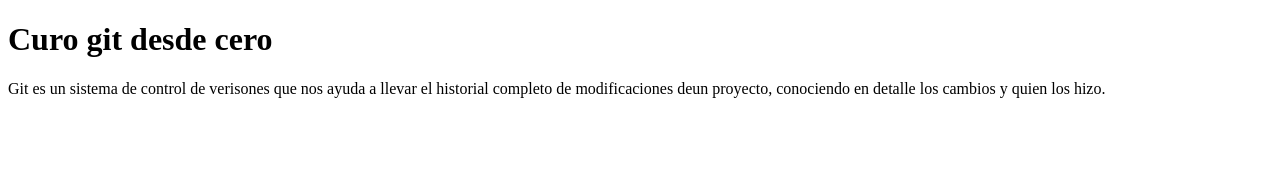
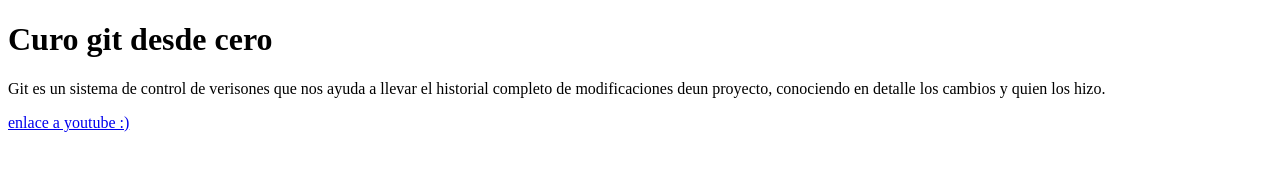
Before and after one commit to JakersLL/git-desde-cero, a plain HTML site: page index.html in a window 1280 px wide. Drawn offline with Linux system fonts and the light colour scheme.

Commit message:
Agrega el enlace a youtube

```diff
--- a/index.html
+++ b/index.html
@@ -12,5 +12,8 @@
     <p> Git es un sistema de control de verisones que nos ayuda a llevar el historial completo de modificaciones deun proyecto,
         conociendo en detalle los cambios y quien los hizo.
     </p>
+    <p>
+        <a href="https://www.youtube.com/">enlace a youtube :)</a>
+    </p>
 </body>
 </html>
```
